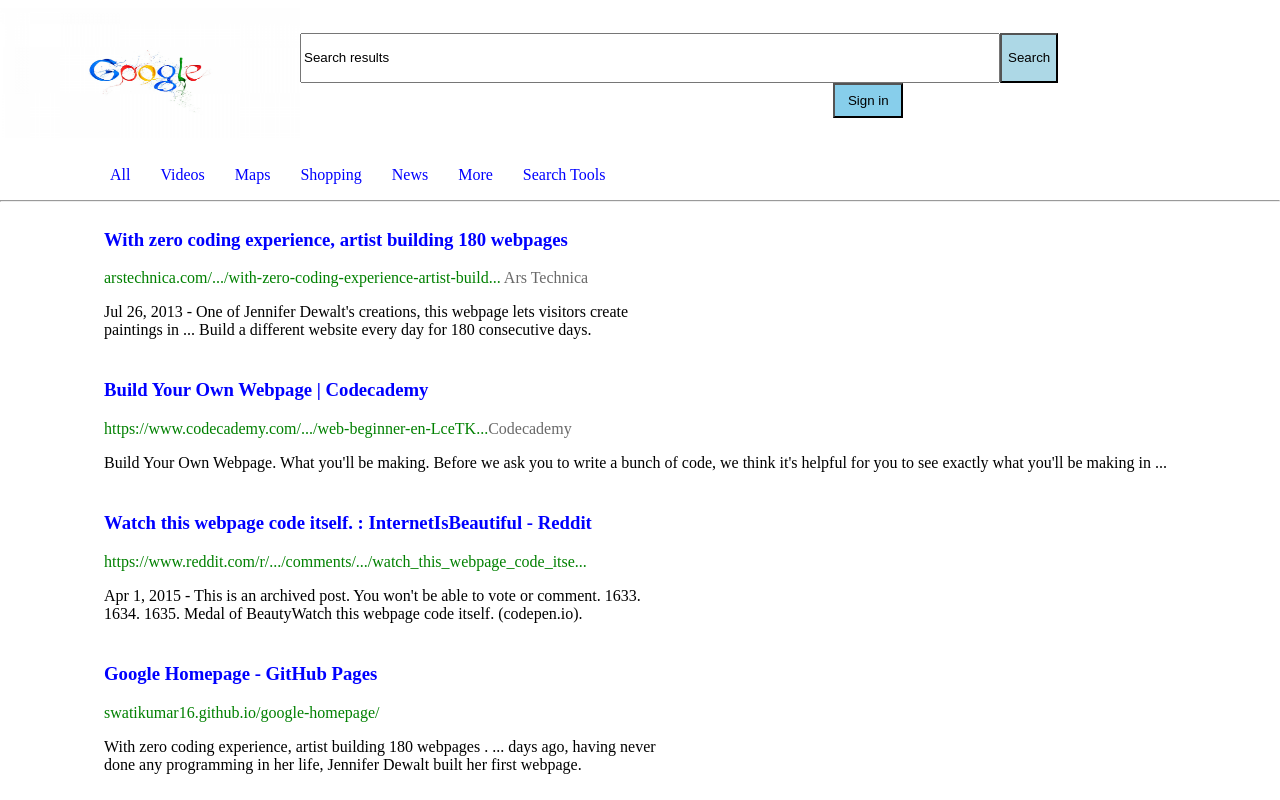
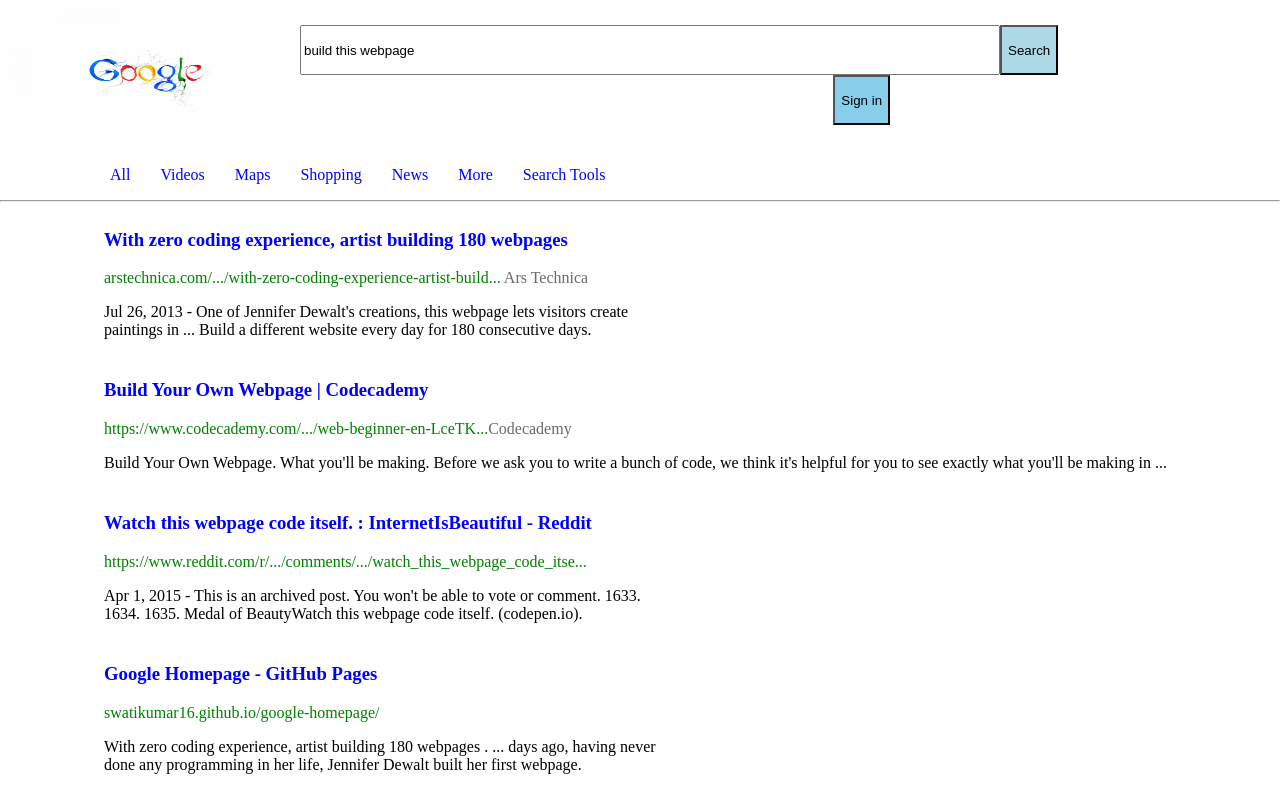
Before and after one commit to Alexander-Mckinnon/google-homepage, a plain HTML site: page results.html in a window 1280 px wide. Shown: the top 800 px of the page. Drawn offline with Linux system fonts and the light colour scheme.

Commit message:
Finished, but flawed

```diff
--- a/main.css
+++ b/main.css
@@ -146,6 +146,7 @@ nav li:hover{
     height:150px;
     display:flex;
     align-items: center;
+    justify-content: space-between;
 }
 
 
@@ -163,8 +164,8 @@ nav li:hover{
 
 .mini_sign_in{
     background-color:skyblue;
-    height:35px;
-    width:70px;
+    height:50px;
+
     margin-left:40em;
 }
 
@@ -207,3 +208,7 @@ ul{
 .blue, li{
     color:blue;
 }
+
+li:hover{
+    text-decoration: underline;
+}
--- a/results.html
+++ b/results.html
@@ -12,7 +12,7 @@
         <header class = "mini_main"><img src ="ws_Google_Paint_Splash_1920x1080.jpg" height = "130px" width= "300px"></header>
 
         <form>
-            <input class = "mini_search" type = "Search" value = "Search results" />
+            <input class = "mini_search" type = "Search" value = "build this webpage" />
             <input class = "mini_submit" type = "submit" value = "Search" />
             <input class = "mini_sign_in" type = "button" value = "Sign in"/>
 
```
